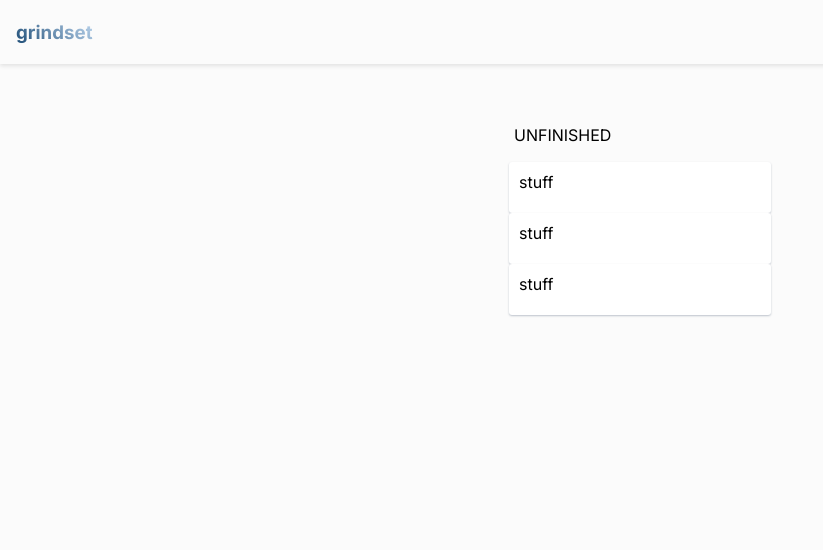
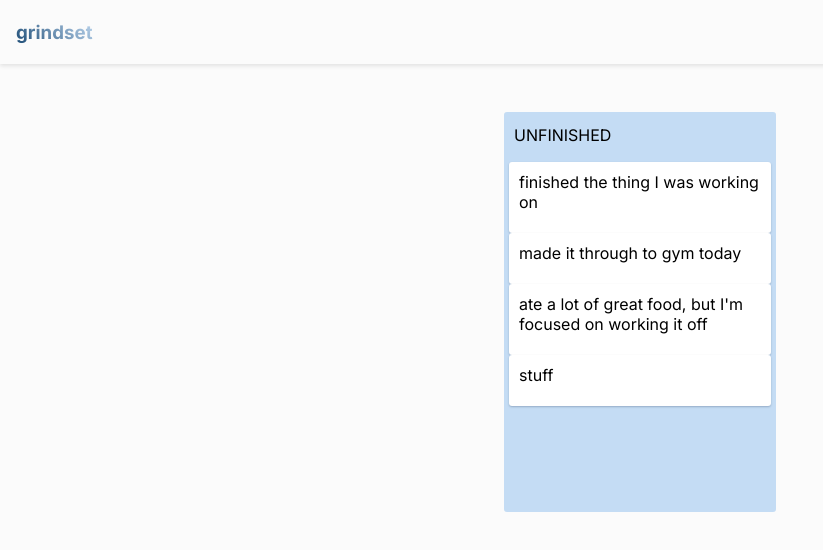
Before and after one commit to Shaurnav/grindset, a Next.js app in the folder web/: page / in a window 1280 px wide. Shown: the top 550 px of the page, without its empty margins (0-823 px from the left). Built offline with nearby package versions, Linux system fonts and the light colour scheme.

Commit message:
minor styling tweaks

```diff
--- a/web/components/task-list/styles.module.scss
+++ b/web/components/task-list/styles.module.scss
@@ -1,3 +1,5 @@
+@use '@/styles/colors' as colors;
+
 .list {
   display: flex;
   flex-direction: column;
@@ -5,6 +7,7 @@
   min-height: 400px;
   width: 25%;
   border-radius: 3px;
+  background: colors.$color-secondary;
 
   .title {
     padding: 13px 10px 17px;
--- a/web/pages/index.tsx
+++ b/web/pages/index.tsx
@@ -8,9 +8,18 @@ import TaskList from '@/components/task-list'
 
 const inter = Inter({ subsets: ['latin'] })
 
+export const StatusOptions = {
+  UNFINISHED: 'Unfinished',
+  INPROGRESS: 'In progress',
+  REVIEWING: 'Reviewing',
+  DONE: 'Done',
+};
 
-const issue = {description: "stuff", status: "unfinished"};
-const issues = {tasks: [issue, issue, issue], status: "unfinished"}
+const issueOne = {description: "finished the thing I was working on", status: StatusOptions.UNFINISHED};
+const issueTwo = {description: "made it through to gym today", status: StatusOptions.UNFINISHED};
+const issueThree = {description: "ate a lot of great food, but I'm focused on working it off", status: StatusOptions.UNFINISHED};
+const issueFour = {description: "stuff", status: StatusOptions.UNFINISHED};
+const issues = {tasks: [issueOne, issueTwo, issueThree, issueFour], status: StatusOptions.UNFINISHED}
 //ideal payload:
 // issue = {description, date, status}
 
```
